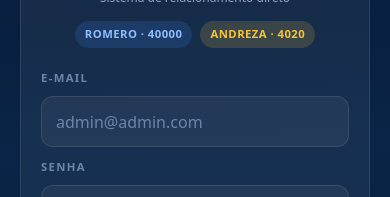
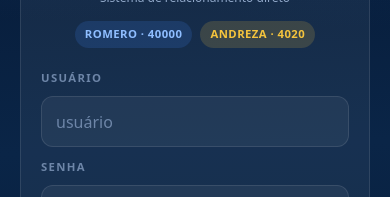
Before and after one commit to tria-company/Romero-Call-center, a Next.js app in the folder romero-mobile/: page /login in a window 390 px wide. Shown: the part 318-515 px from the top of the page. Built offline with nearby package versions, Linux system fonts and the light colour scheme.

Commit message:
fix(login): rotular campo como 'Usuário' em vez de 'E-mail' no romero-mobile

```diff
--- a/romero-mobile/app/login/FormularioLogin.tsx
+++ b/romero-mobile/app/login/FormularioLogin.tsx
@@ -71,14 +71,13 @@ export function FormularioLogin() {
 
         <form onSubmit={enviar} style={{ marginTop: 22, display: "grid", gap: 12 }}>
           <div>
-            <div className="flabel">E-mail</div>
+            <div className="flabel">Usuário</div>
             <input
               className="field"
               value={usuario}
               onChange={(e) => setUsuario(e.target.value)}
               type="text"
-              inputMode="email"
-              placeholder="admin@admin.com"
+              placeholder="usuário"
               autoComplete="username"
               autoCapitalize="none"
               autoCorrect="off"
```
